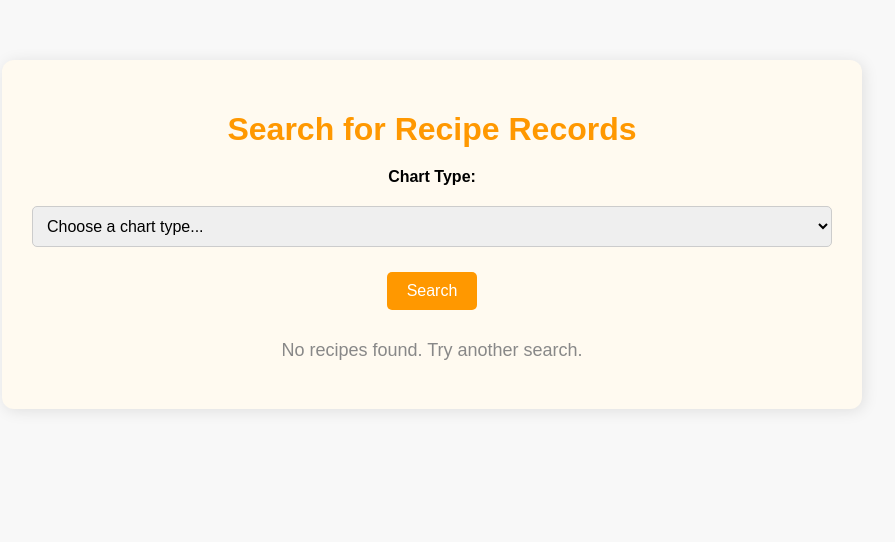
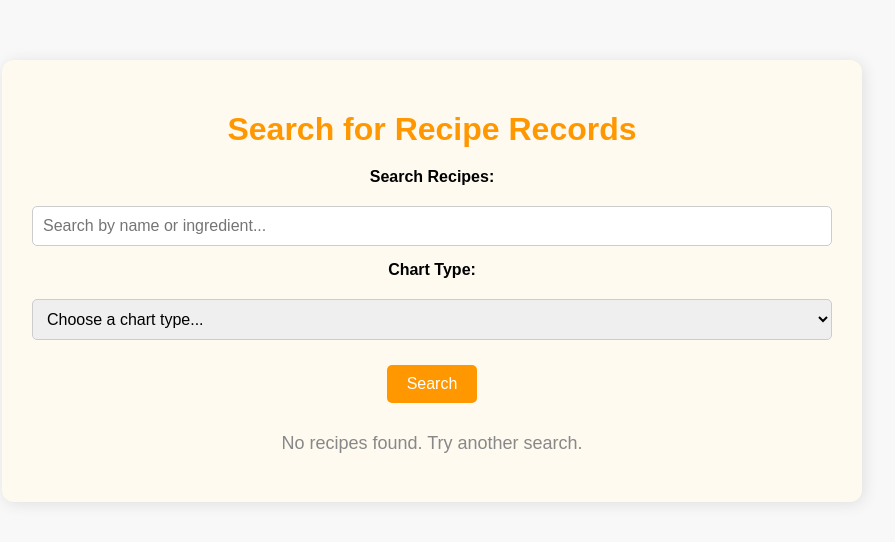
Before and after one commit to AmySikora/recipe-app, a Django app: page /records/ in a window 1280 px wide. Shown: the part 84-626 px from the top of the page, without its empty margins (208-1103 px from the left). Run offline with Django 4.2, Linux system fonts and the light colour scheme; the visitor is signed in with stand-in values (Sample User, id 1).

Commit message:
updated to combine search

```diff
--- a/src/recipes/templates/recipes/records.html
+++ b/src/recipes/templates/recipes/records.html
@@ -101,11 +101,9 @@
 
     <form method="POST">
         {% csrf_token %}
-        {{ form.recipe_title.label_tag }}
-        {{ form.recipe_title }}
 
-        {{ form.recipe_ingredient.label_tag }}
-        {{ form.recipe_ingredient }}
+        {{ form.search_term.label_tag }}
+        {{ form.search_term }}
 
         {{ form.chart_type.label_tag }}
         {{ form.chart_type }}
```
